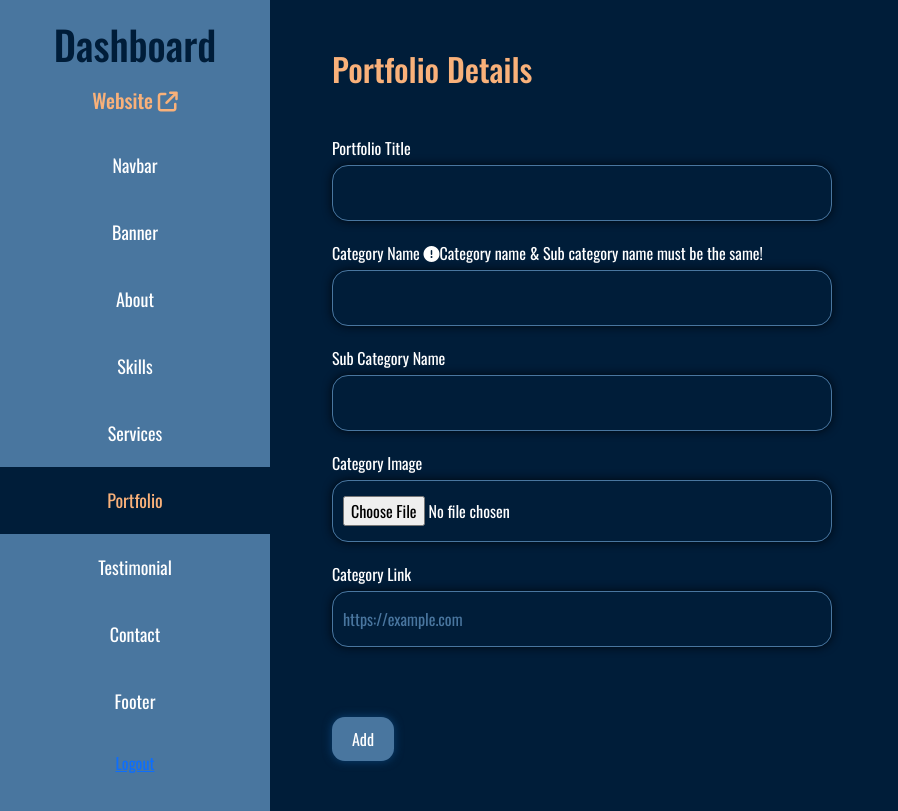
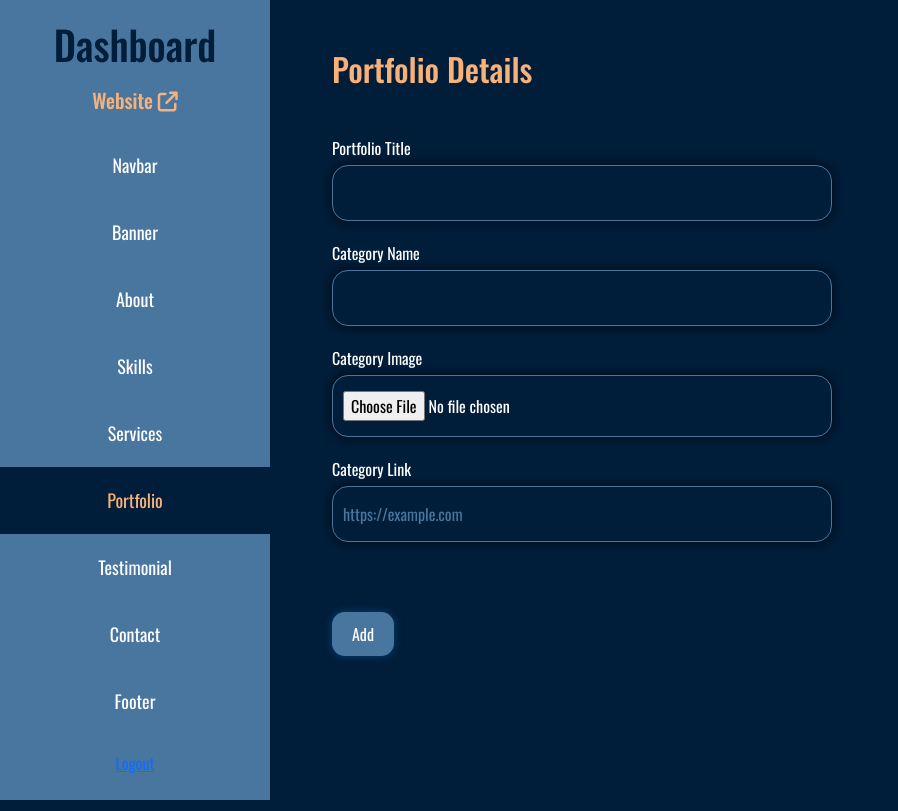
Before and after one commit to mdkawsardev/portfolio_with_django, a Django app: page /portfolio/ in a window 1280 px wide. Shown: the whole page, without its empty margins (0-898 px from the left). Run offline with Django 5.2, Linux system fonts and the light colour scheme; the visitor is signed in with stand-in values (Sample User, id 1); some libraries are stand-ins or nearby versions.

Commit message:
Site is being ready

```diff
--- a/app/views.py
+++ b/app/views.py
@@ -202,3 +202,7 @@ def delete_review(request, pk):
     if delete_client:
         messages.success(request, 'Client removed!')
     return redirect('/testimonial')
+
+def insert_data(request):
+    if request.method == "POST":
+        pass
--- a/template/dashboard/portfolio.html
+++ b/template/dashboard/portfolio.html
@@ -27,26 +27,25 @@
             <div class="container">
                 <h2>Portfolio Details</h2>
                 <div class="banner_form mt-5">
-                    <form class="common_form" action="#">
+                    <form class="common_form" action="#" method="post">
+
+                    </form>
+                    <form class="common_form" action="#" method="post" enctype="multipart/form-data">
                         <div class="b_input">
                             <label for="portfolio">Portfolio Title</label>
                             <input type="text" id="portfolio" name="">
                         </div>
                         <div class="b_input">
-                            <label for="category" class="d-inline-block ">Category Name</label> <span class="hint"><i class="fa-solid fa-circle-exclamation"></i></span><div class="d-inline-block" id="c_hint">Category name & Sub category name must be the same!</div>
-                            <input type="text" id="category" name="">
-                        </div>
-                        <div class="b_input">
-                            <label for="sub_c">Sub Category Name</label>
-                            <input type="text" id="sub_c" name="">
+                            <label for="category">Category Name</label>
+                            <input type="text" id="category" name="category">
                         </div>
                         <div class="b_input">
                             <label for="c_image">Category Image</label>
-                            <input type="file" id="c_image" name="">
+                            <input type="file" id="c_image" name="c_image">
                         </div>
                         <div class="b_input">
                             <label for="link">Category Link</label>
-                            <input type="text" id="link" name="" placeholder="https://example.com">
+                            <input type="text" id="link" name="link" placeholder="https://example.com">
                         </div>
                         <button type="submit" name="" class="submitBtn">Add</button>
                     </form>
```
